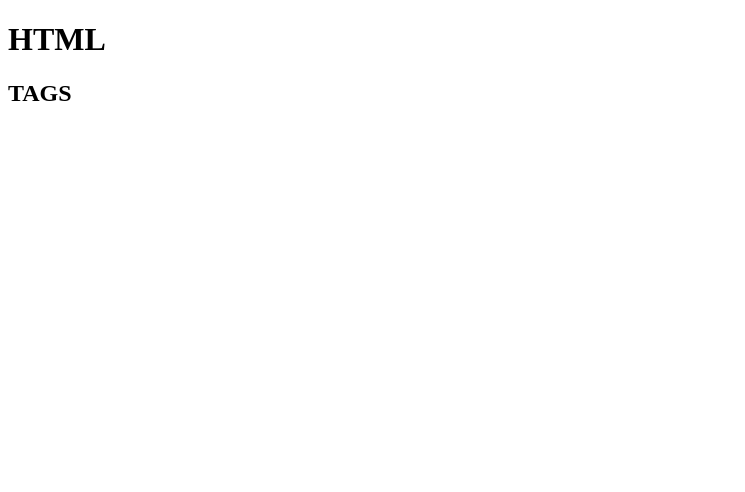
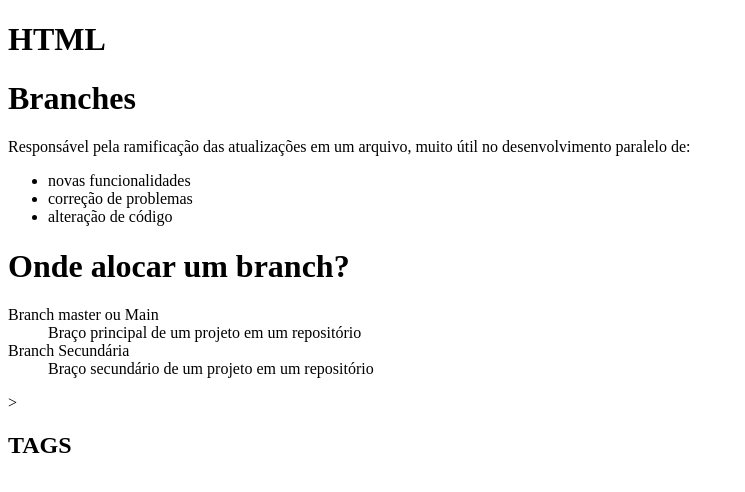
Before and after one commit to WilliamSchevisbisky/primeiro-site, a plain HTML site: page index.html in a window 1280 px wide. Shown: the whole page, without its empty margins (0-745 px from the left). Drawn offline with Linux system fonts and the light colour scheme.

Commit message:
atualização do index branch secundario

```diff
--- a/index.html
+++ b/index.html
@@ -8,6 +8,25 @@
 </head>
 <body>
     <h1>HTML</h1>
+    <h1>Branches</h1>
+    <p>
+        Responsável pela ramificação das atualizações em um arquivo, muito útil no desenvolvimento paralelo de:
+        <ul>
+            <li>novas funcionalidades</li>
+            <li>correção de problemas</li>
+            <li>alteração de código</li>
+        </ul>
+
+    </p>
+<h1>Onde alocar um branch?</h1>
+<p>
+    <dl>
+        <DT>Branch master ou Main</DT>
+        <DD>Braço principal de um projeto em um repositório</DD>
+        <dt>Branch Secundária</dt>
+        <DD>Braço secundário de um projeto em um repositório</DD>
+    </dl>>
+</p>
         <H2>TAGS</H2>
 </body>
 </html>
```
